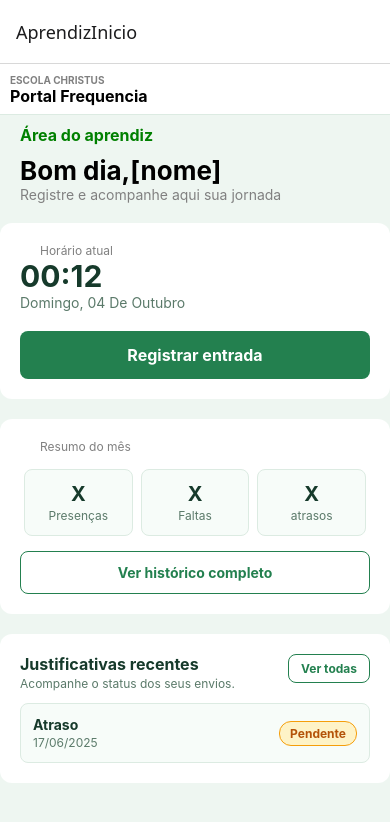
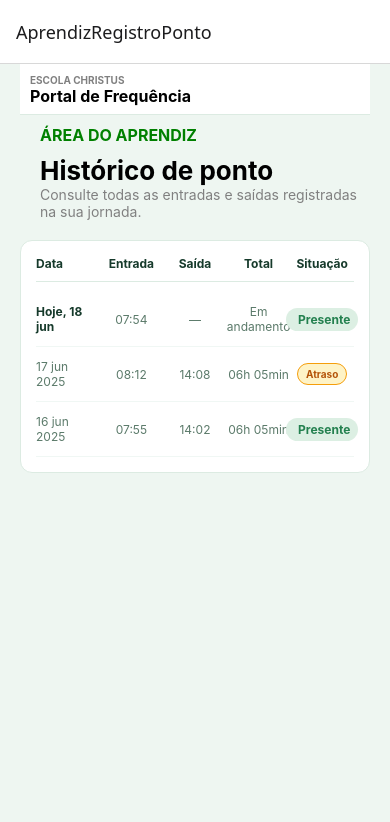
Before and after one commit to henriquelca/DPM-Projeto-Final, a React Native app: screen / in a window 390 px wide. Shown: the top 822 px of the page. Built offline with nearby package versions, Linux system fonts and the light colour scheme.

Commit message:
codigos tela 3 aprendizPonto

```diff
--- a/App.js
+++ b/App.js
@@ -15,7 +15,7 @@ const Stack = createStackNavigator();
 export default function App() {
   return (
     <NavigationContainer>
-      <Stack.Navigator initialRouteName="AprendizInicio">
+      <Stack.Navigator initialRouteName="AprendizRegistroPonto">
         <Stack.Screen name="Login" component={TelaLogin} />
         <Stack.Screen name="AprendizInicio" component={TelaAprendizInicio} />
         <Stack.Screen
--- a/Telas/Aprendiz/RegistroPonto.js
+++ b/Telas/Aprendiz/RegistroPonto.js
@@ -1,14 +1,78 @@
 import React from 'react';
-import { View, Text } from 'react-native';
-import estilo from '../../css';
-export default function TelaAprendizRegistroPonto({ route }) {
+import { View, Text, ScrollView, TouchableOpacity } from 'react-native';
+import { Ionicons } from '@expo/vector-icons';
+import styles from '../../css'; // Importa os estilos que já criaste
+
+export default function TelaRegistroPonto({ navigation }) {
   return (
-    <View style={estilo.loginScreen}>
-      <Text style={estilo.pageTitle}>Aprendiz - RegistroPonto</Text>
-      <Text style={estilo.pageSubtitle}>Tela em construção</Text>
-      {route.params?.userEmail && (
-        <Text style={estilo.text}>Logado como: {route.params.userEmail}</Text>
-      )}
-    </View>
+    <ScrollView style={styles.screen} contentContainerStyle={{ paddingBottom: 40, paddingHorizontal: 20 }}>
+
+      {/* 1. Cabeçalho Superior Fixo */}
+      <View style={styles.container}>
+        <View>
+          <Text style={styles.cinza}>ESCOLA CHRISTUS</Text>
+          <Text style={styles.negrito}>Portal de Frequência</Text>
+        </View>
+      </View>
+
+      {/* 2. Títulos da Página */}
+      <Text style={styles.verde}>ÁREA DO APRENDIZ</Text>
+      <Text style={styles.preto}>Histórico de ponto</Text>
+      <Text style={styles.cinza1}>Consulte todas as entradas e saídas registradas na sua jornada.</Text>
+
+      {/* 3. Tabela de Registos */}
+      <View style={styles.tabelaContainer}>
+
+        {/* Cabeçalho da Tabela */}
+        <View style={styles.tabelaHeader}>
+          <Text style={[styles.tabelaHeaderTexto, { textAlign: 'left' }]}>Data</Text>
+          <Text style={styles.tabelaHeaderTexto}>Entrada</Text>
+          <Text style={styles.tabelaHeaderTexto}>Saída</Text>
+          <Text style={styles.tabelaHeaderTexto}>Total</Text>
+          <Text style={styles.tabelaHeaderTexto}>Situação</Text>
+        </View>
+
+        {/* Linha 1: Hoje (Exemplo de ponto registado) */}
+        <View style={styles.tabelaLinha}>
+          <Text style={[styles.tabelaColuna, { textAlign: 'left', fontWeight: 'bold', color: '#163A2B' }]}>Hoje, 18 jun</Text>
+          <Text style={styles.tabelaColuna}>07:54</Text>
+          <Text style={styles.tabelaColuna}>—</Text>
+          <Text style={styles.tabelaColuna}>Em andamento</Text>
+          <View style={{ flex: 1, alignItems: 'center' }}>
+            <View style={styles.badgePresente}>
+              <Text style={styles.textoBadge}>Presente</Text>
+            </View>
+          </View>
+        </View>
+
+        {/* Linha 2: Dia Anterior (Com Atraso) */}
+        <View style={styles.tabelaLinha}>
+          <Text style={[styles.tabelaColuna, { textAlign: 'left' }]}>17 jun 2025</Text>
+          <Text style={styles.tabelaColuna}>08:12</Text>
+          <Text style={styles.tabelaColuna}>14:08</Text>
+          <Text style={styles.tabelaColuna}>06h 05min</Text>
+          <View style={{ flex: 1, alignItems: 'center' }}>
+            <View style={styles.badgeAtraso}>
+              <Text style={styles.textoAtraso}>Atraso</Text>
+            </View>
+          </View>
+        </View>
+
+        {/* Linha 3: Outro dia (Presente) */}
+        <View style={styles.tabelaLinha}>
+          <Text style={[styles.tabelaColuna, { textAlign: 'left' }]}>16 jun 2025</Text>
+          <Text style={styles.tabelaColuna}>07:55</Text>
+          <Text style={styles.tabelaColuna}>14:02</Text>
+          <Text style={styles.tabelaColuna}>06h 05min</Text>
+          <View style={{ flex: 1, alignItems: 'center' }}>
+            <View style={styles.badgePresente}>
+              <Text style={styles.textoBadge}>Presente</Text>
+            </View>
+          </View>
+        </View>
+
+      </View>
+
+    </ScrollView>
   );
-}
+};
--- a/css.js
+++ b/css.js
@@ -556,8 +556,7 @@ const styles = StyleSheet.create({
     textAlign: 'center',
     marginTop: spacing.lg,
   },
-
-  //vitor
+  /////////////vitor///////////////////////////
   container: {
 backgroundColor: '#FFFFFF', // Pinta só o cabeçalho de branco
     width: '100%', // Faz o bloco branco ir de uma ponta a outra da tela
@@ -731,6 +730,59 @@ color: 'green',
     fontSize: 12,
     fontWeight: 'bold',
   },
+    // Estilos da Tabela de Histórico de Ponto
+  tabelaContainer: {
+    backgroundColor: '#FFFFFF',
+    borderRadius: 12,
+    marginTop: 20,
+    padding: 15,
+    borderWidth: 1,
+    borderColor: '#DCEBE2',
+  },
+  tabelaHeader: {
+    flexDirection: 'row',
+    justifyContent: 'space-between',
+    borderBottomWidth: 1,
+    borderBottomColor: '#DCEBE2',
+    paddingBottom: 10,
+    marginBottom: 10,
+  },
+  tabelaHeaderTexto: {
+    fontWeight: 'bold',
+    color: '#163A2B',
+    fontSize: 12,
+    flex: 1,
+    textAlign: 'center',
+  },
+  tabelaLinha: {
+    flexDirection: 'row',
+    justifyContent: 'space-between',
+    alignItems: 'center',
+    paddingVertical: 12,
+    borderBottomWidth: 1,
+    borderBottomColor: '#F0F7F4',
+  },
+  tabelaColuna: {
+    fontSize: 12,
+    color: '#5B7A6A',
+    flex: 1,
+    textAlign: 'center',
+  },
+  // Selo de Atraso (amarelo)
+  badgeAtraso: {
+    backgroundColor: '#FEF3C7',
+    paddingHorizontal: 8,
+    paddingVertical: 4,
+    borderRadius: 12,
+    borderWidth: 1,
+    borderColor: '#F59E0B',
+    alignSelf: 'center',
+  },
+  textoAtraso: {
+    color: '#B45309',
+    fontSize: 10,
+    fontWeight: 'bold',
+  },
 });
 
 // Mapeia a situação para o par de estilos do badge
```
